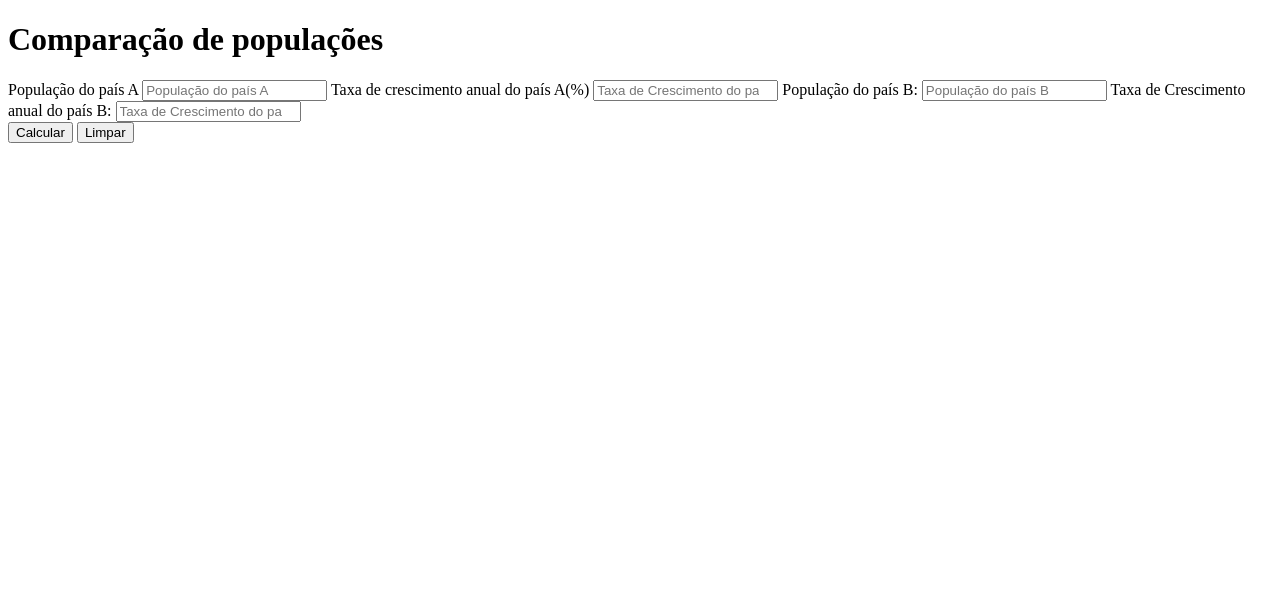
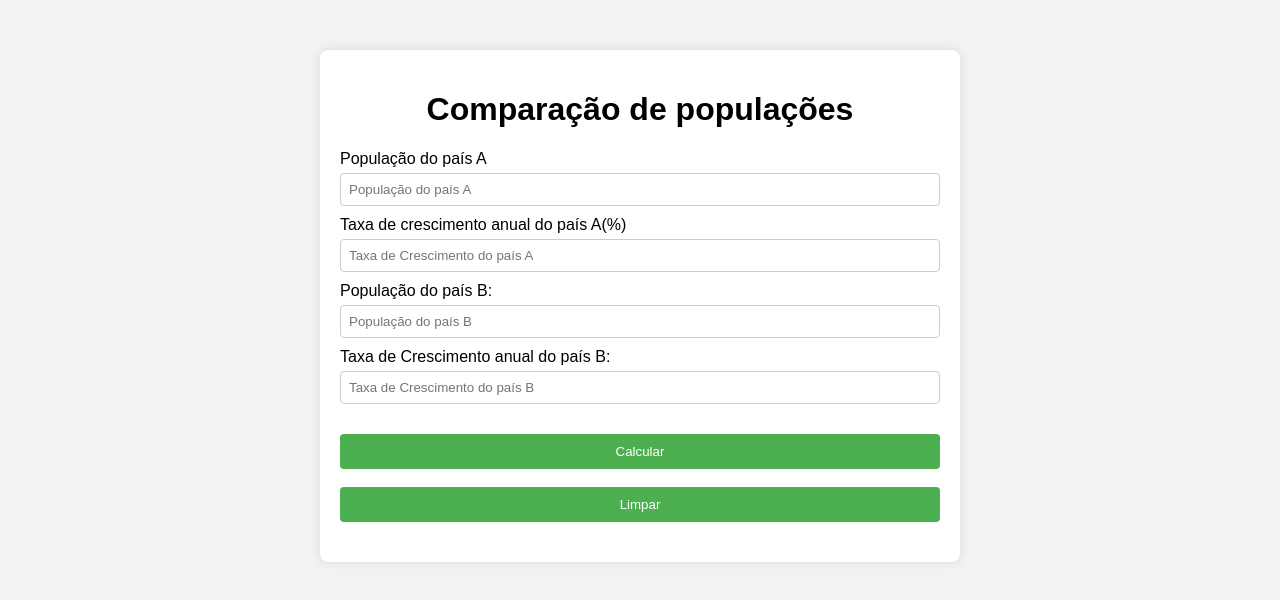
Before and after one commit to any-g/tecnicoif, a plain HTML site: page SP3118801/index.html in a window 1280 px wide. Drawn offline with Linux system fonts and the light colour scheme.

Commit message:
Update index.html

```diff
--- a/SP3118801/index.html
+++ b/SP3118801/index.html
@@ -1,5 +1,6 @@
 <!DOCTYPE html>
 <html lang="en">
+<link rel="stylesheet" href="style.css">
 
 <head>
     <meta charset="UTF-8">
@@ -23,9 +24,9 @@
                 <label for="taxaB">Taxa de Crescimento anual do país B:</label>
                 <input type="number" id="taxaB" placeholder="Taxa de Crescimento do país B">
             </div>
-            <button onclick="calcularAnos()">Calcular</button>
-            <button onclick="limparCampos()">Limpar</button>
-            <br><br><br>
+            <button type="button" onclick="calcularAnos()">Calcular</button>
+            <br><br>
+            <button type="button" onclick="limparCampos()">Limpar</button>
         </form>
         <div id="resultado"></div>
     </div>
```
